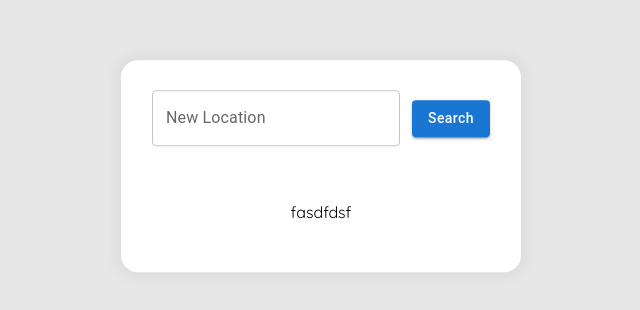
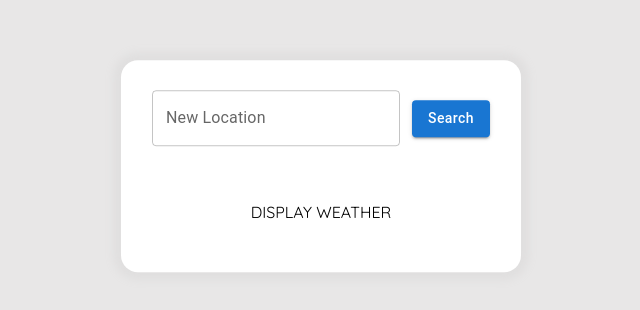
Before and after one commit to Landeryou05/WeatherWebApp, a React (Create React App) app: page /Weather in a window 1280 px wide. Shown: the part 234-544 px from the top of the page, without its empty margins (319-959 px from the left). Built offline with nearby package versions, Linux system fonts and the light colour scheme.

Commit message:
Minor Changes

```diff
--- a/src/Frontend/Components/Weather.js
+++ b/src/Frontend/Components/Weather.js
@@ -8,7 +8,7 @@ const WeatherDiv = styled.div`
 function Weather(){
     return (
         <WeatherDiv>
-            fasdfdsf
+            DISPLAY WEATHER
         </WeatherDiv>
     );
 }
```
